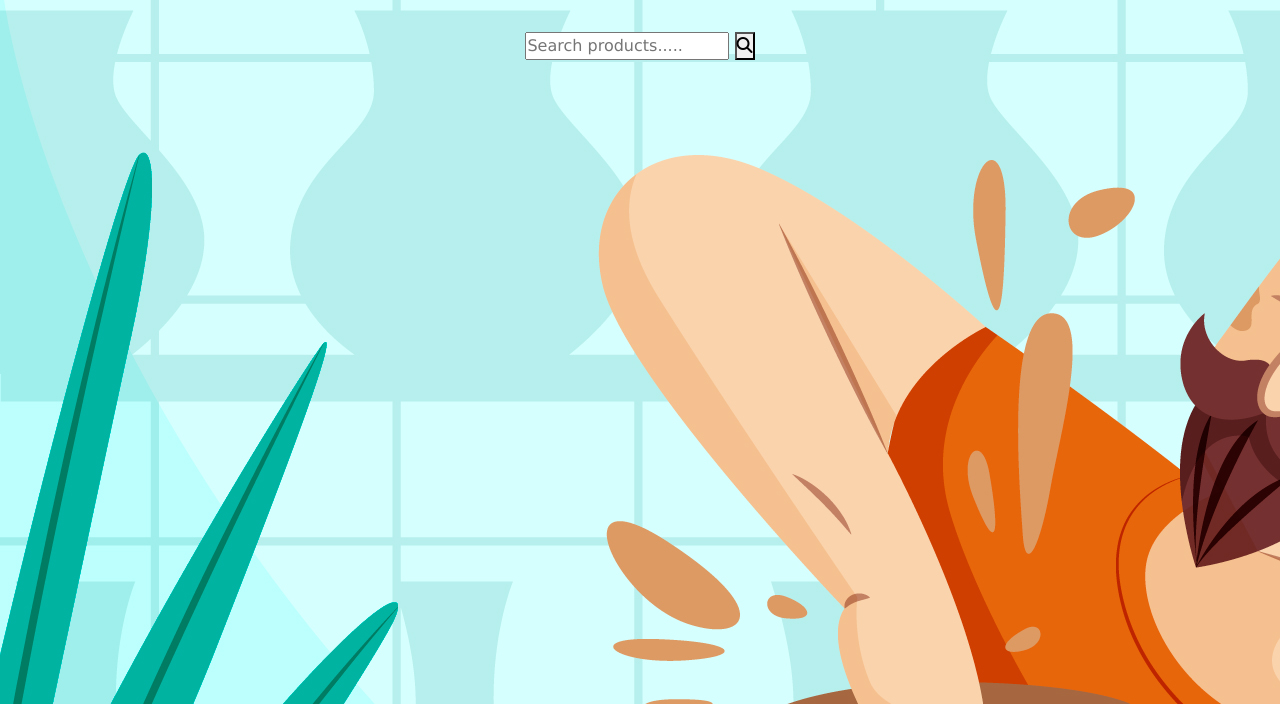
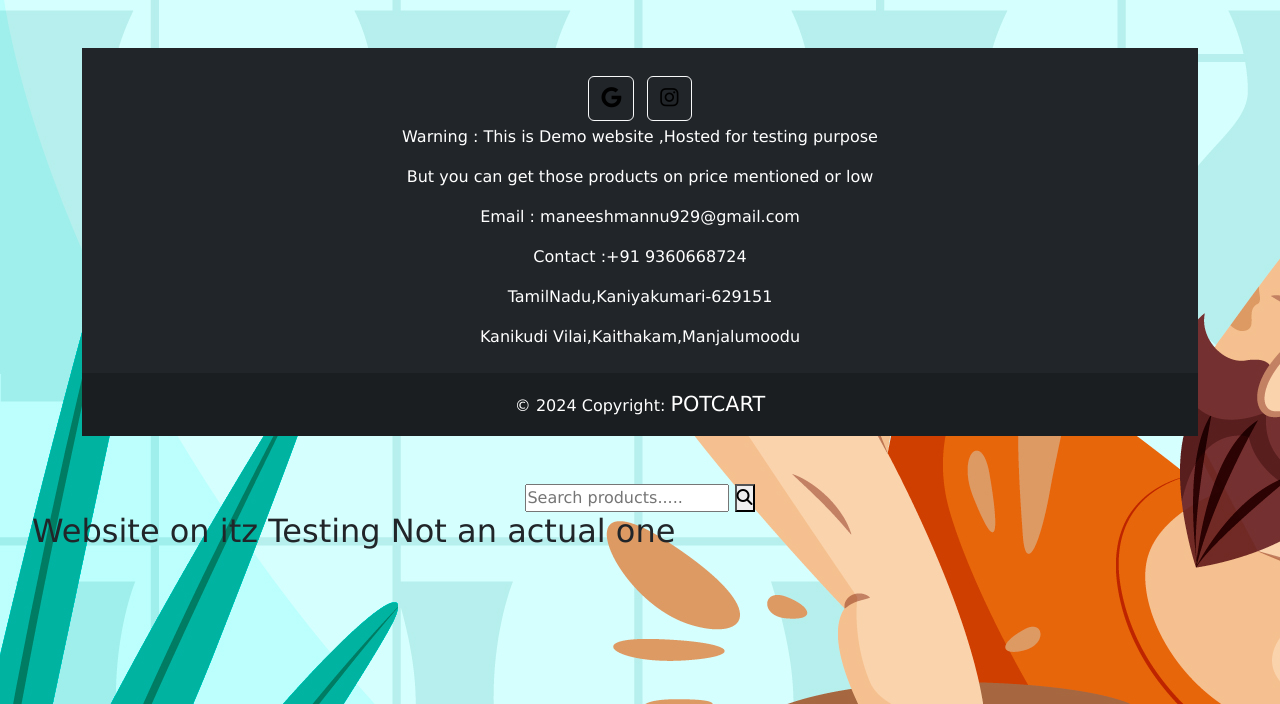
Before and after one commit to Maneesh63/Ecommerce-Website-With-Django, a Django app: page / in a window 1280 px wide. Shown: the part 96-800 px from the top of the page. Run offline with Django 4.2, Linux system fonts and the light colour scheme; data that the repository does not hold is empty.

Commit message:
added footer

```diff
--- a/project/products/templates/common.html
+++ b/project/products/templates/common.html
@@ -78,7 +78,50 @@
             </ul>
         </div>
     </nav>
+<!-- Remove the container if you want to extend the Footer to full width. -->
+<div class="container my-5">
 
+    <footer class="bg-dark text-center text-white">
+    <!-- Grid container -->
+    <div class="container p-4 pb-0">
+      <!-- Section: Social media -->
+      <section class="mb-4">
+
+
+
+        <!-- Google -->
+        <a class="btn btn-outline-light btn-floating m-1" href="https://maneesh632.pythonanywhere.com/" role="button"
+          ><i class="fab fa-google"></i
+        ></a>
+
+        <!-- Instagram -->
+        <a class="btn btn-outline-light btn-floating m-1" href="#!" role="button"
+          ><i class="fab fa-instagram"></i
+        ></a>
+        <p>Warning : This is Demo website ,Hosted for testing purpose</p>
+        <p>But you can get those products on price mentioned or low</p>
+        <p>Email : maneeshmannu929@gmail.com</p>
+        <p>Contact :+91 9360668724</p>
+
+       <p>TamilNadu,Kaniyakumari-629151</p>
+       <p>  Kanikudi Vilai,Kaithakam,Manjalumoodu</p>
+
+
+      </section>
+      <!-- Section: Social media -->
+    </div>
+    <!-- Grid container -->
+
+    <!-- Copyright -->
+    <div class="text-center p-3" style="background-color: rgba(0, 0, 0, 0.2);">
+      © 2024 Copyright:
+      <a class="text-white">POTCART</a>
+    </div>
+    <!-- Copyright -->
+  </footer>
+
+  </div>
+  <!-- End of .container -->
     <script>
         function togglemenu(){
             const menu = document.querySelector('.menu-links');
--- a/project/products/templates/home.html
+++ b/project/products/templates/home.html
@@ -40,6 +40,8 @@
 </div>
 
   <ul>
+
+    <H2>Website on itz Testing Not an actual one</H2>
     <div class="master">
 
     {% if products %}
```
